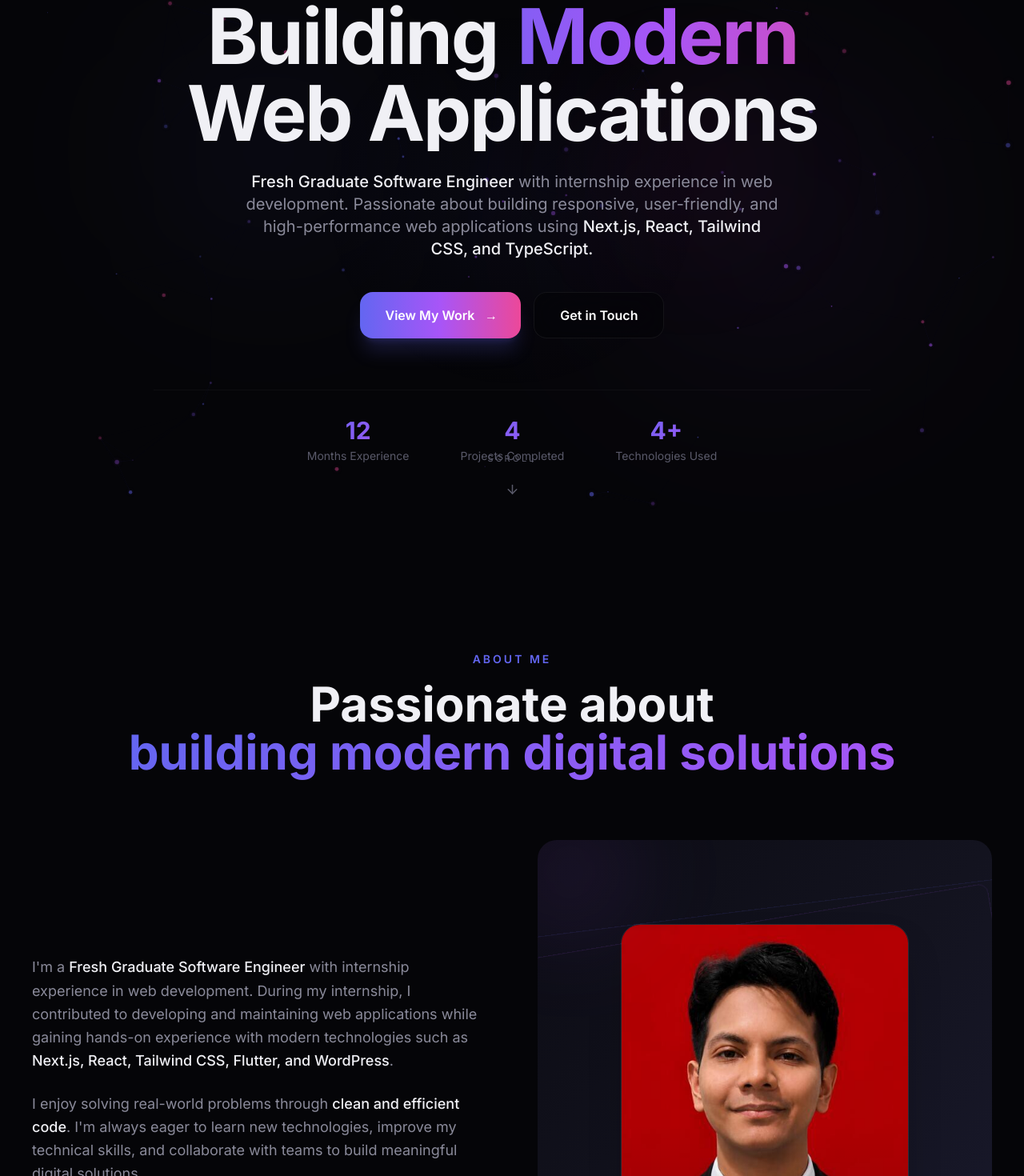
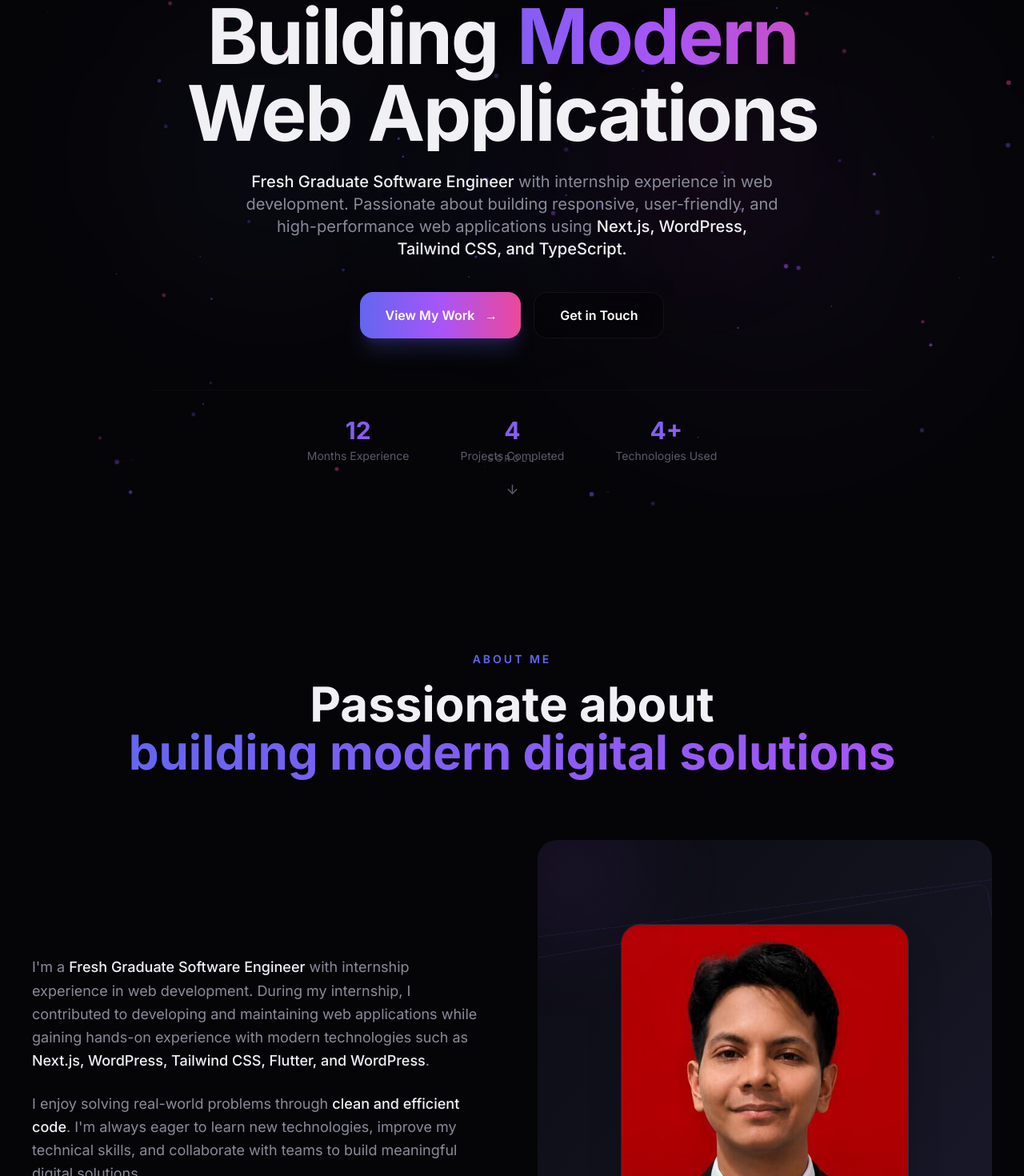
Before and after one commit to MuhammadRavaMulyana/portfolio-nextjs-update, a Next.js app: page / in a window 1280 px wide. Shown: the part 149-1619 px from the top of the page at 80% size. Built offline with nearby package versions, Linux system fonts and the light colour scheme.

Commit message:
ganti jadi wordpress

```diff
--- a/components/About.tsx
+++ b/components/About.tsx
@@ -91,7 +91,7 @@ export default function About() {
                 contributed to developing and maintaining web applications while gaining
                 hands-on experience with modern technologies such as{" "}
                 <span className="text-text-primary font-medium">
-                  Next.js, React, Tailwind CSS, Flutter, and WordPress
+                  Next.js, WordPress, Tailwind CSS, Flutter, and WordPress
                 </span>
                 .
             </p>
--- a/components/Hero.tsx
+++ b/components/Hero.tsx
@@ -104,7 +104,7 @@ export default function Hero() {
               with internship experience in web development. Passionate about building
               responsive, user-friendly, and high-performance web applications using{" "}
             <span className="text-text-primary font-medium">
-              Next.js, React, Tailwind CSS, and TypeScript.
+              Next.js, WordPress, Tailwind CSS, and TypeScript.
             </span>
         </motion.p>
 
```
